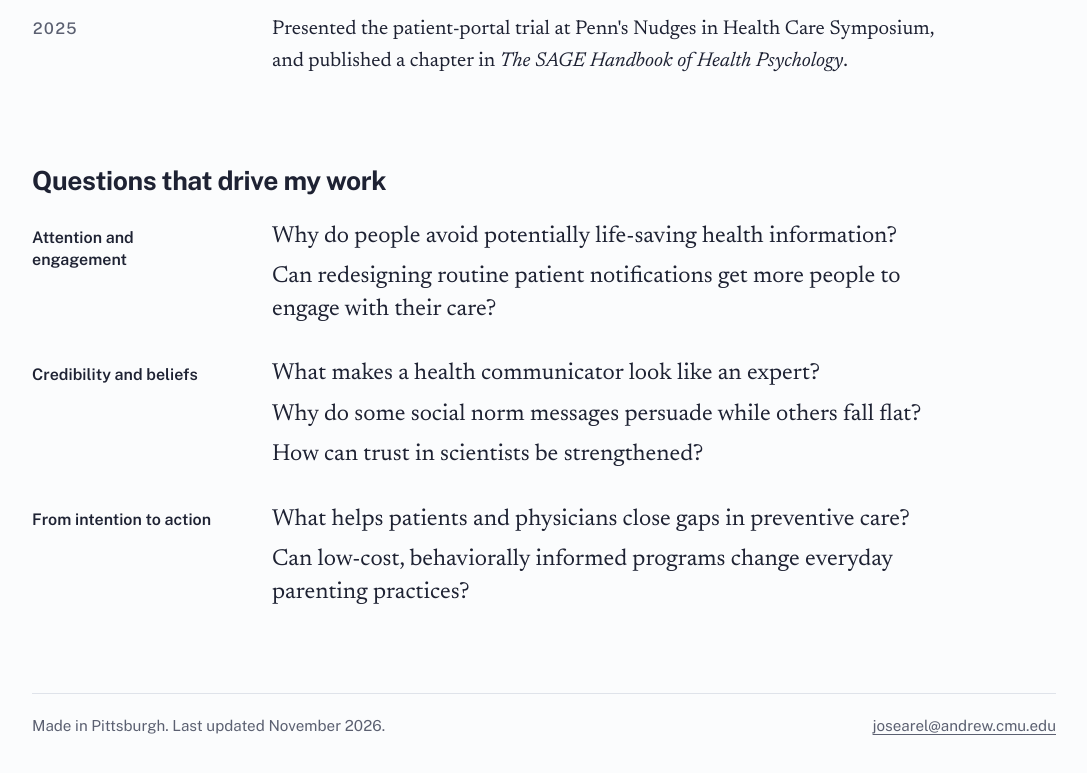
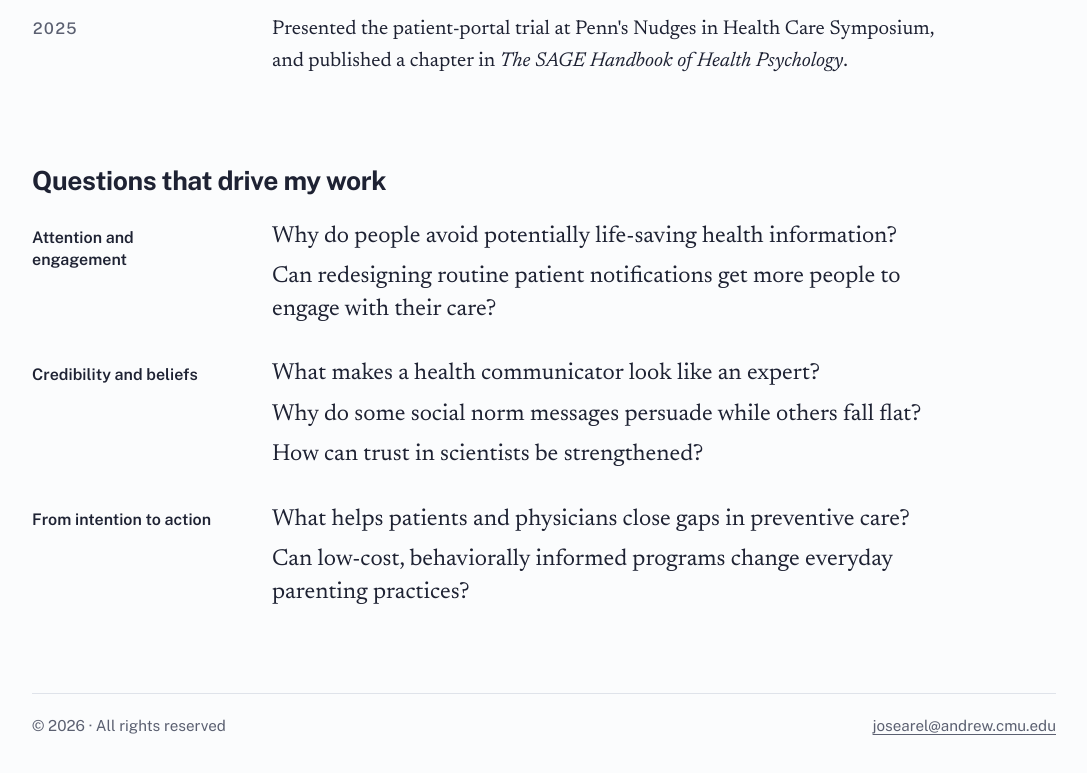
Before and after one commit to josearellanom/josearellanom.github.io, a plain HTML site: page index.html in a window 1280 px wide. Shown: the part 1200-1973 px from the top of the page, without its empty margins (96-1183 px from the left). Drawn offline with nearby package versions, Linux system fonts and the light colour scheme.

Commit message:
Footer: back to the copyright line
Co-Authored-By: Claude Opus 5.5 <noreply@anthropic.com>
Claude-Session: https://claude.ai/code/session_01Ak8LjuhWGFpRuEAt4dqmTQ

```diff
--- a/index.html
+++ b/index.html
@@ -146,17 +146,8 @@
   <!-- ===== FOOTER (same on every page) ===== -->
   <footer class="site-footer">
     <div class="wrap">
-      <span>Made in Pittsburgh. Last updated <span class="updated">November 2026</span>.</span>
-      <script>
-        (function () {   /* "Last updated": the month this page was last changed on the server */
-          var d = new Date(document.lastModified);
-          if (isNaN(d)) return;
-          var es = document.documentElement.lang === 'es';
-          document.querySelectorAll('.updated').forEach(function (e) {
-            e.textContent = d.toLocaleDateString(es ? 'es' : 'en-US', { month: 'long', year: 'numeric' });
-          });
-        })();
-      </script>
+      <span>© <span class="copy-year">2026</span> · All rights reserved</span>
+      <script>document.querySelectorAll(".copy-year").forEach(e => e.textContent = new Date().getFullYear());</script>
       <a href="mailto:josearel@andrew.cmu.edu">josearel@andrew.cmu.edu</a>
     </div>
   </footer>
```
Also changed, not shown: cv.html (+2 -11 lines), experiments-es.html (+2 -11 lines), experiments.html (+2 -11 lines), research.html (+2 -11 lines), tennis.html (+2 -11 lines), 1 other file.
